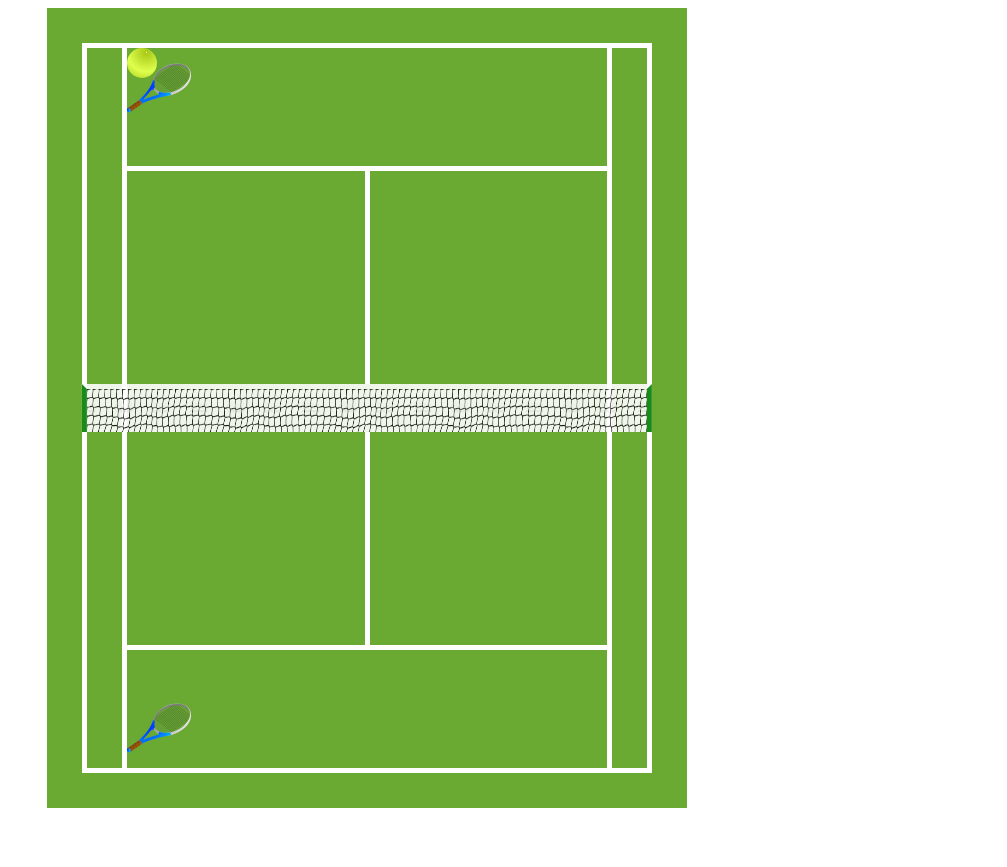
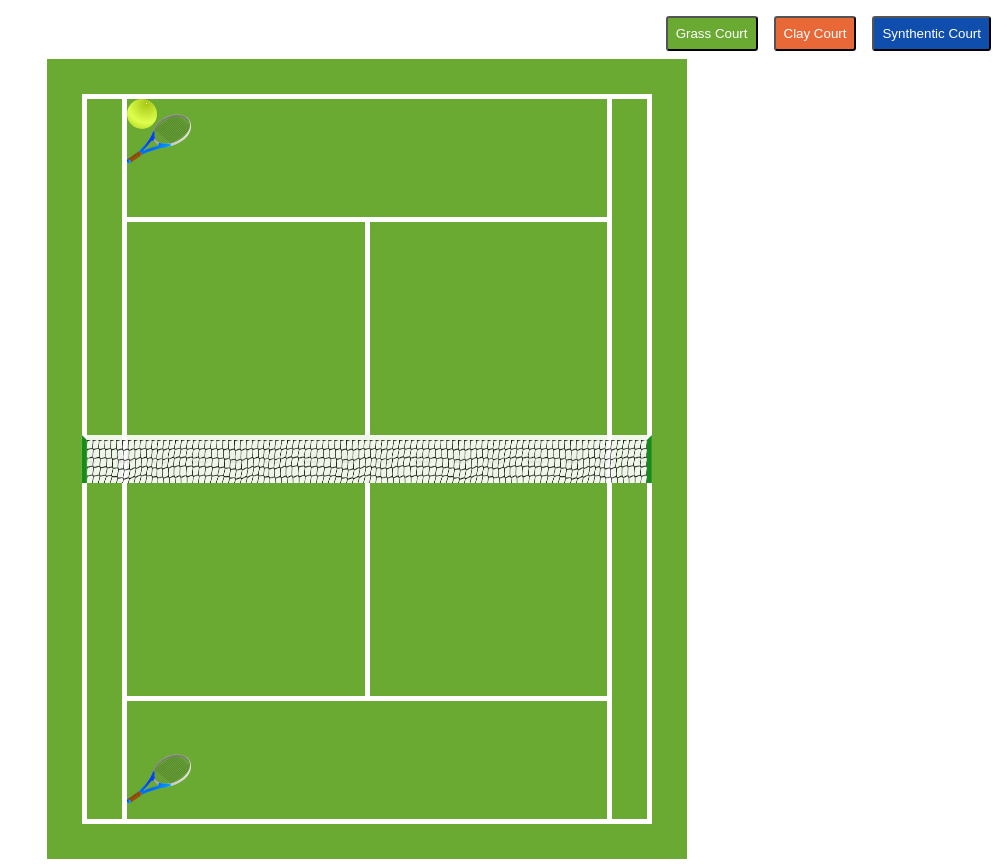
Before and after one commit to Madhusuthanan-B/Tennis, an Angular app in the folder Tennis-Simulator-App/: page / in a window 1280 px wide. Shown: the whole page, without its empty margins (273-1280 px from the left). Before the commit the page ends 816 px from the top, so only its background shows below. Built offline with nearby package versions, Linux system fonts and the light colour scheme.

Commit message:
Dynamic court selection

```diff
--- a/Tennis-Simulator-App/src/app/app.component.html
+++ b/Tennis-Simulator-App/src/app/app.component.html
@@ -1,5 +1,11 @@
+<section class="game-controls">
+  <button class="grass-btn" (click)="courtChange('grass')">Grass Court</button>
+  <button class="clay-btn" (click)="courtChange('clay')">Clay Court</button>
+  <button class="synthetic-btn" (click)="courtChange('synthetic')">Synthentic Court</button>
+</section>
+
 <section class="wrapper">
-  <app-ground [courtType]="'grass'">
+  <app-ground [courtType]="selectedCourtType">
     <section class="court">
       <section class="singles-court">
         <section class="ball"></section>
--- a/Tennis-Simulator-App/src/app/app.component.scss
+++ b/Tennis-Simulator-App/src/app/app.component.scss
@@ -1,5 +1,26 @@
 @import 'mixins';
 @import 'variables';
+
+.game-controls {
+  height: 100%;
+  width: 100%;
+  display: flex;
+  justify-content: flex-end;
+
+  button {
+   @include btn-generator();
+  }
+
+  .grass-btn {
+    background-color: $color-grass;
+  }
+  .clay-btn {
+    background-color: $color-clay;
+  }
+  .synthetic-btn {
+    background-color: $color-synthetic;
+  }
+}
 
 .wrapper {
   height: 100vh;
--- a/Tennis-Simulator-App/src/app/app.component.ts
+++ b/Tennis-Simulator-App/src/app/app.component.ts
@@ -1,4 +1,5 @@
 import { Component } from '@angular/core';
+import { CourtType } from './tennis/models/court-type';
 
 @Component({
   selector: 'app-root',
@@ -7,4 +8,9 @@ import { Component } from '@angular/core';
 })
 export class AppComponent {
   title = 'Tennis-Simulator-App';
+  selectedCourtType: CourtType  = 'grass';
+
+  courtChange(newCourtType: CourtType) {
+    this.selectedCourtType = newCourtType;
+  }
 }
--- a/Tennis-Simulator-App/src/app/tennis/ground/ground.component.scss
+++ b/Tennis-Simulator-App/src/app/tennis/ground/ground.component.scss
@@ -6,9 +6,9 @@
 }
 
 .clay {
-    @include ground(#E96837);
+    @include ground($color-clay);
 }
 
 .synthetic {
-    @include ground(#104EAD);
+    @include ground($color-synthetic);
 }
--- a/Tennis-Simulator-App/src/sass/_mixins.scss
+++ b/Tennis-Simulator-App/src/sass/_mixins.scss
@@ -6,7 +6,7 @@
   align-items: center;
 }
 
-@mixin ground($ground-color: #6AAA32) {
+@mixin ground($ground-color: $color-grass) {
   background-color: $ground-color;
   height: $ground-height;
   width: $ground-width;
@@ -26,3 +26,14 @@
   background-repeat: repeat;
   transform: translate(-$court-to-singles-court-padding / 2 - 0.32, 0);
 }
+
+@mixin btn-generator() {
+  padding: 0.5rem;
+  margin: 0.5rem;
+  border-radius: 0.2rem;
+  color: #ffff;
+
+  &:hover {
+    cursor: pointer;
+  }
+}
--- a/Tennis-Simulator-App/src/sass/_variables.scss
+++ b/Tennis-Simulator-App/src/sass/_variables.scss
@@ -20,3 +20,7 @@ $line-color: #fff;
 $line-thickness: 5px;
 
 $ball-size: 30px;
+
+$color-grass: #6AAA32;
+$color-clay: #E96837;
+$color-synthetic: #104EAD;
```
